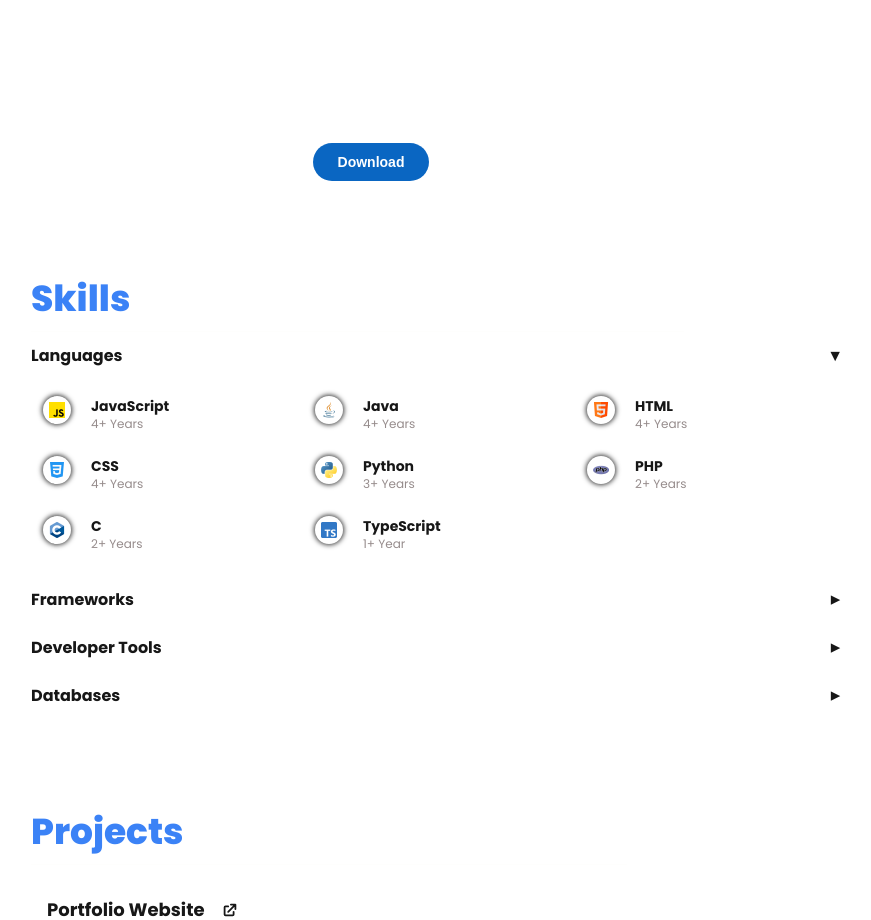
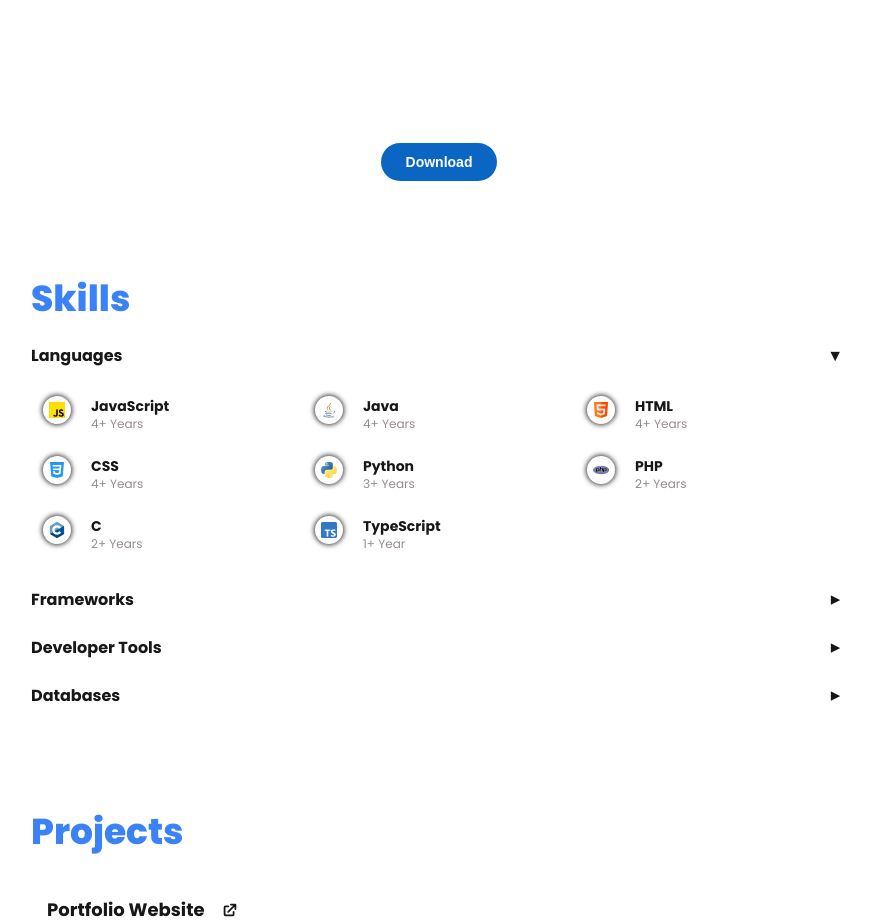
Before and after one commit to zoraiz2000/website, a Next.js app: page / in a window 1280 px wide. Shown: the part 1460-2380 px from the top of the page, without its empty margins (201-1072 px from the left). Built offline with nearby package versions, Linux system fonts and the light colour scheme; what tailwindcss-animated would draw is missing.

Commit message:
center aligned button

```diff
--- a/src/components/Resume.js
+++ b/src/components/Resume.js
@@ -23,7 +23,7 @@ export const Resume = ({ref, className}) => {
             src="/resume.pdf"
             className="w-full h-5/6 relative"
         />
-        <div className='w-10/12'>
+        <div className='flex w-full mx-auto'>
           <button
             onClick={handleDownload}
             className="flex mx-auto mt-5 py-2 px-6 bg-[rgb(10,102,194)] border border-transparent hover:border-white text-sm text-white font-bold rounded-3xl cursor-pointer transition duration-200"
```
